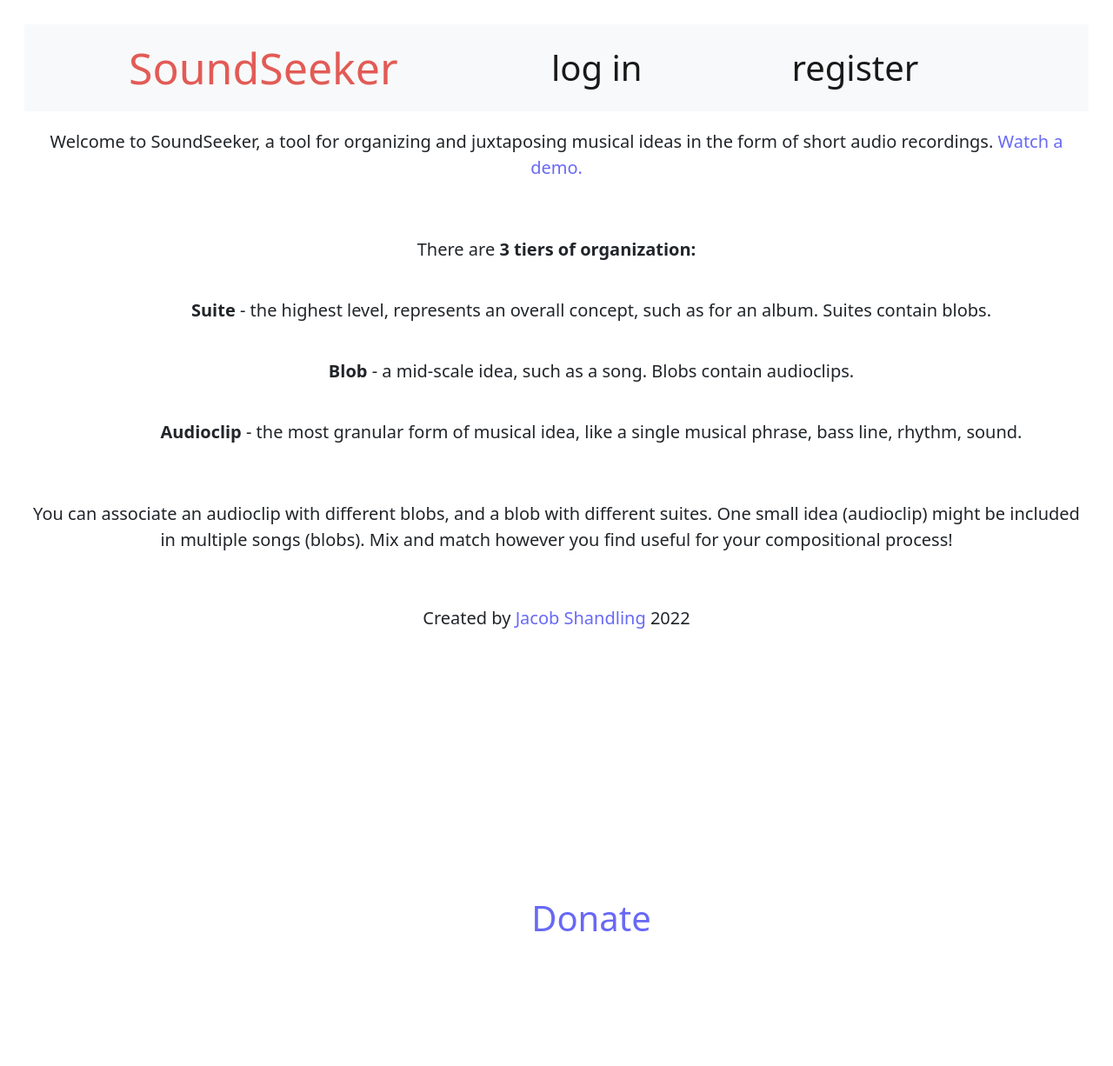
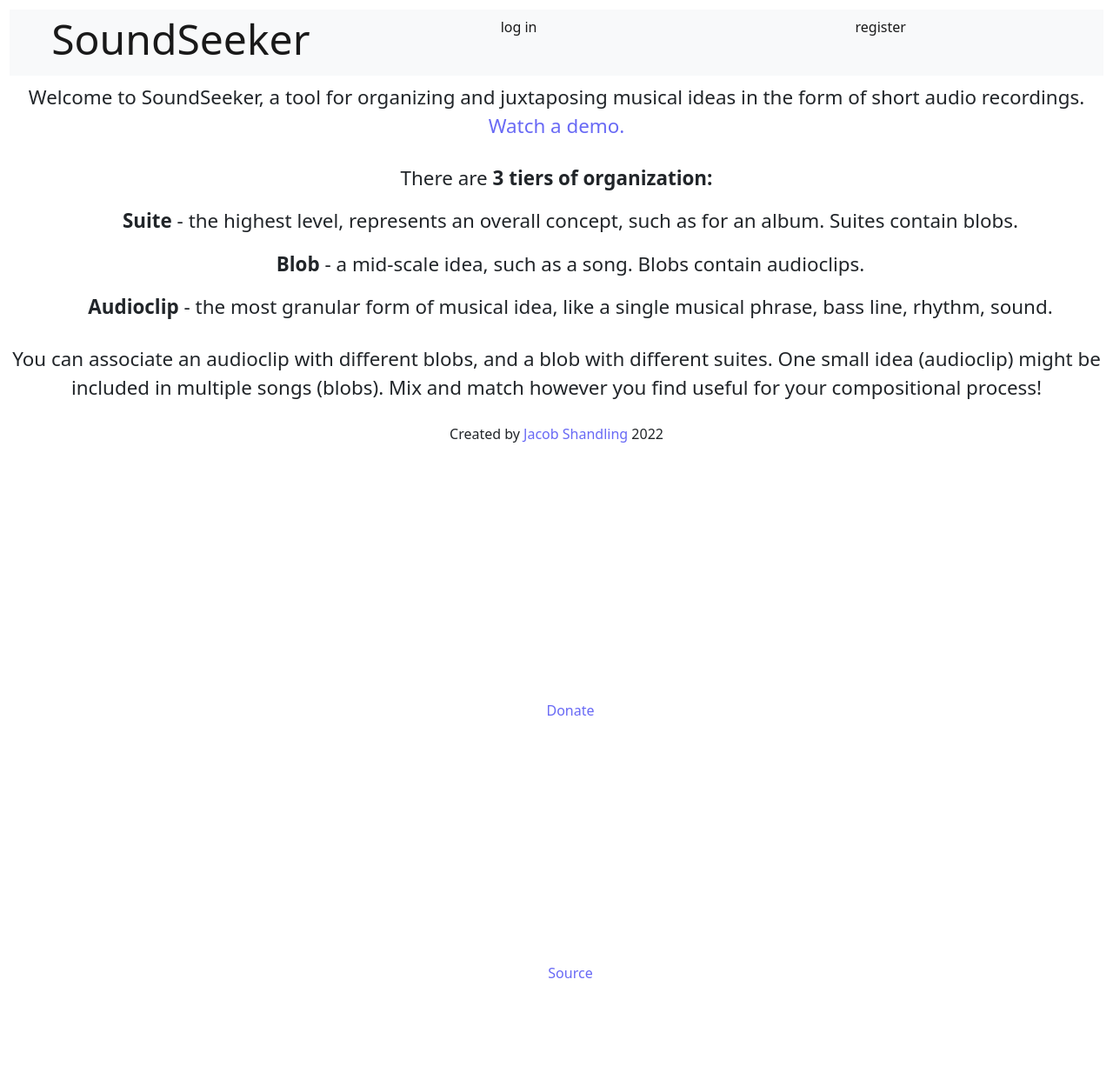
Before and after one commit to jacobshandling/soundseeker, a Django app: page / in a window 1280 px wide. Shown: the top 1226 px of the page at 87% size. Run offline with Django 3.2, Linux system fonts and the light colour scheme.

Commit message:
adjust sizes in navbar and intro for bootstrap

```diff
--- a/backend/seeds/static/seeds/styles.css
+++ b/backend/seeds/static/seeds/styles.css
@@ -22,7 +22,7 @@
 }
 
 html {
-    font-size: 5vmin;
+    font-size: 16px;
     font-family: "Gill Sans", sans-serif;
     background-color: var(--bg-main);
     color: var(--text-color);
@@ -37,6 +37,7 @@ body {
 }
 
 #intro {
+    font-size: 1.4rem;
     text-align: center;
     display: flex;
     flex-direction: column;
@@ -62,9 +63,16 @@ ul {
     gap: .5rem;
 }
 
+.navbar-toggler {
+    padding: 6px;
+}
+
+.display-1 {
+    font-size: 3rem;
+}
 
 h2 {
-    font-size: 1rem;
+    /* font-size: 1rem; */
     height: auto;
     width: auto;
     text-align: center;
@@ -72,18 +80,18 @@ h2 {
 
 h3 {
     text-align: center;
-    font-size: 0.7rem;
+    /* font-size: 0.7rem; */
     height: auto;
     width: auto;
 }
 
 h4 {
-    font-size: 0.5rem;
+    /* font-size: 0.5rem; */
 }
 
 
 p {
-    font-size: 0.5rem;
+    /* font-size: 0.5rem; */
 }
 
 a {
@@ -120,7 +128,7 @@ nav {
 
 
 header {
-    font-size: 1rem;
+    /* font-size: 1rem; */
     display: flex;
     align-items: center;
     justify-content: flex-end;
@@ -130,8 +138,12 @@ header {
 #navbar-title {
     display: flex;
     align-items: center;
+<<<<<<< HEAD
     justify-content: center;
     width: auto;
+=======
+    justify-content: flex-end;
+>>>>>>> 197ed6d (adjust sizes in navbar and intro for bootstrap)
     color: var(--text-accent-color);
 }
 
@@ -163,7 +175,7 @@ footer {
 footer * {
     height: auto;
     width: auto;
-    font-size: .4rem;
+    /* font-size: .4rem; */
     margin: .1rem;
 }
 
@@ -181,7 +193,7 @@ footer * {
 }
 
 .nav-link {
-    font-size: .8rem;
+    /* font-size: .8rem; */
     display: flex;
     align-items: center;
     justify-content: center;
@@ -359,7 +371,7 @@ audio {
 }
 
 .menu-item > * {
-    font-size: var(--menu-item-font-size);
+    /* font-size: var(--menu-item-font-size); */
 }
 
 .menu-item:hover {
@@ -414,7 +426,7 @@ audio {
 }
 
 legend {
-    font-size: .5rem;
+    /* font-size: .5rem; */
     height: auto;
     width: auto;
 }
@@ -441,5 +453,5 @@ label {
     display: flex;
     align-items: center;
     justify-content: center;
-    font-size: var(--alert-font-size);
+    /* font-size: var(--alert-font-size); */
 }
--- a/backend/seeds/templates/seeds/layout.html
+++ b/backend/seeds/templates/seeds/layout.html
@@ -32,8 +32,8 @@
     </head>
     <body>
         <div class="container-xxl text-center" id="app-wrapper">
-            <nav class="navbar navbar-expand-lg bg-light sticky-top justify-content-between py-md-0 px-md-5">
-                    <a class="navbar-brand" id="navbar-title" href="{% url 'index' %}><h1 class="display-1">SoundSeeker</h1></a>
+            <nav class="navbar navbar-expand-sm bg-light sticky-top justify-content-between py-md-0 px-md-5">
+                    <a class="navbar-brand" id="navbar-title" href="{% url 'index' %}""><h1 class="display-1">SoundSeeker</h1></a>
                     <button class="navbar-toggler" type="button" data-bs-toggle="collapse" data-bs-target="#nav-links" aria-expanded="false" aria-label="Toggle navigation">
                         <span class="navbar-toggler-icon"></span>
                     </button>
```
